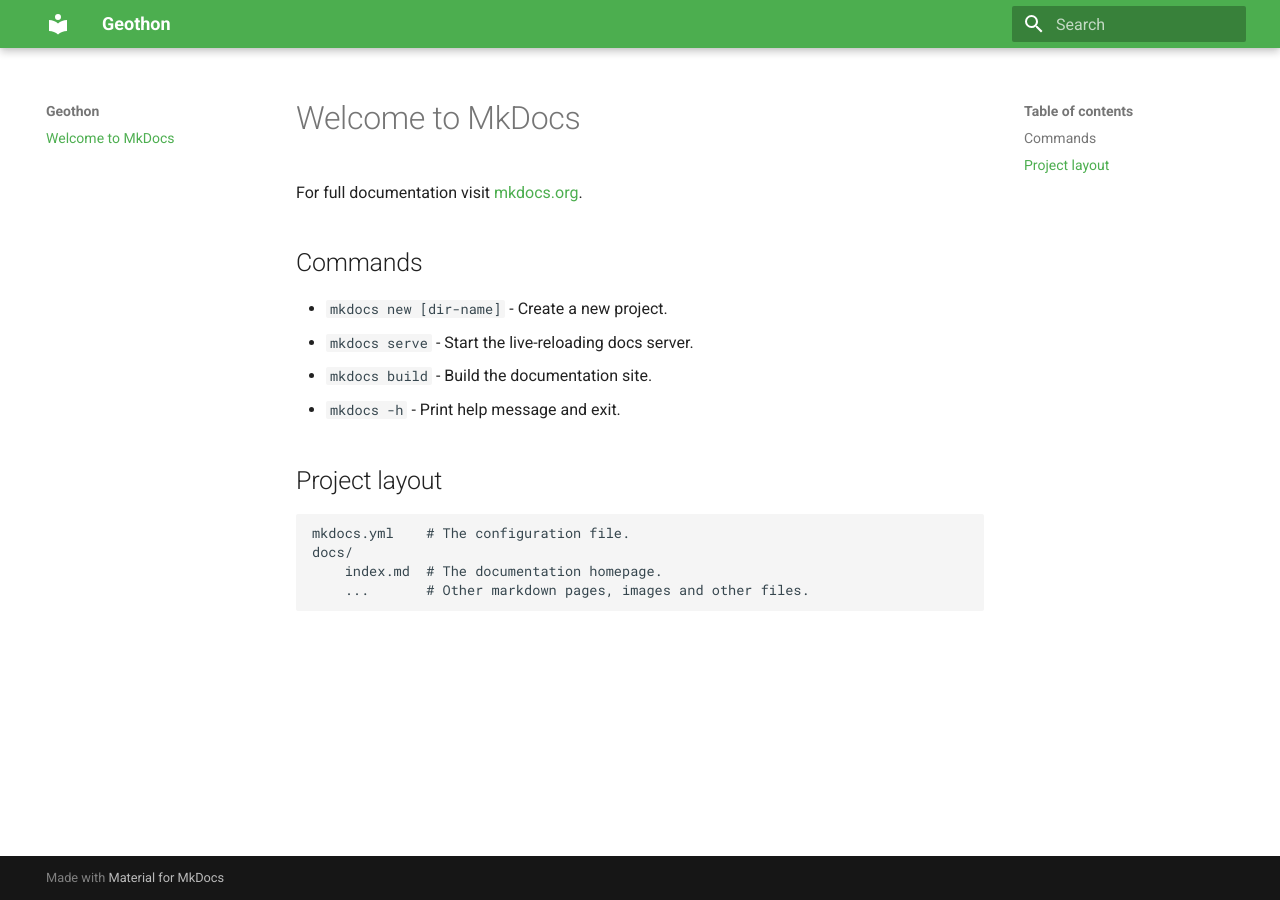
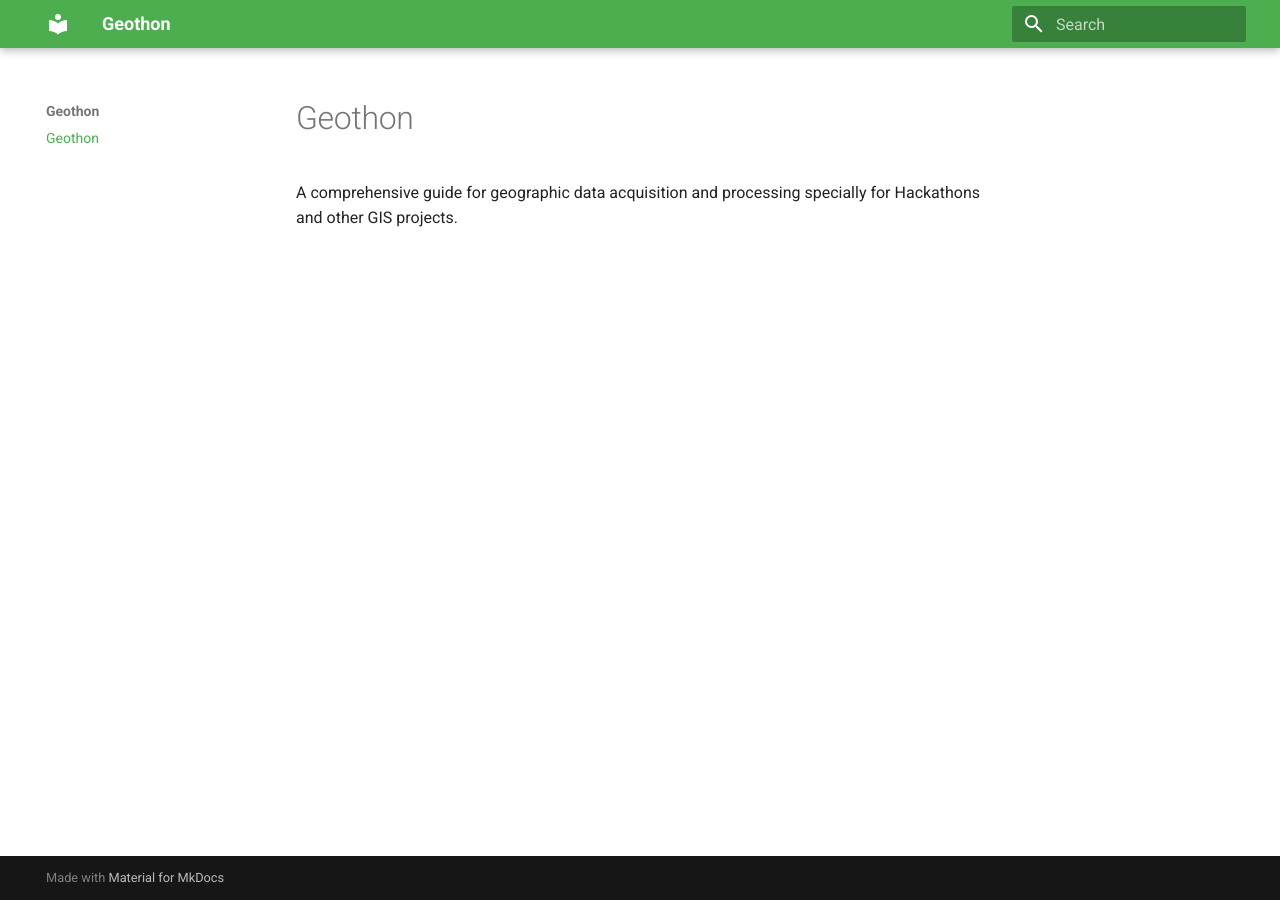
Before and after one commit to suthamakes/geothon, an MkDocs documentation site: the page built from docs/index.md, in a window 1280 px wide. Built offline with MkDocs 1.6.1 and Material for MkDocs 9.7.7, drawn with Linux system fonts in a browser that asks for light colours.

Commit message:
changed index.md

```diff
--- a/docs/index.md
+++ b/docs/index.md
@@ -1,17 +1,3 @@
-# Welcome to MkDocs
+# Geothon
 
-For full documentation visit [mkdocs.org](https://www.mkdocs.org).
-
-## Commands
-
-* `mkdocs new [dir-name]` - Create a new project.
-* `mkdocs serve` - Start the live-reloading docs server.
-* `mkdocs build` - Build the documentation site.
-* `mkdocs -h` - Print help message and exit.
-
-## Project layout
-
-    mkdocs.yml    # The configuration file.
-    docs/
-        index.md  # The documentation homepage.
-        ...       # Other markdown pages, images and other files.
+A comprehensive guide for geographic data acquisition and processing specially for Hackathons and other GIS projects.
```
